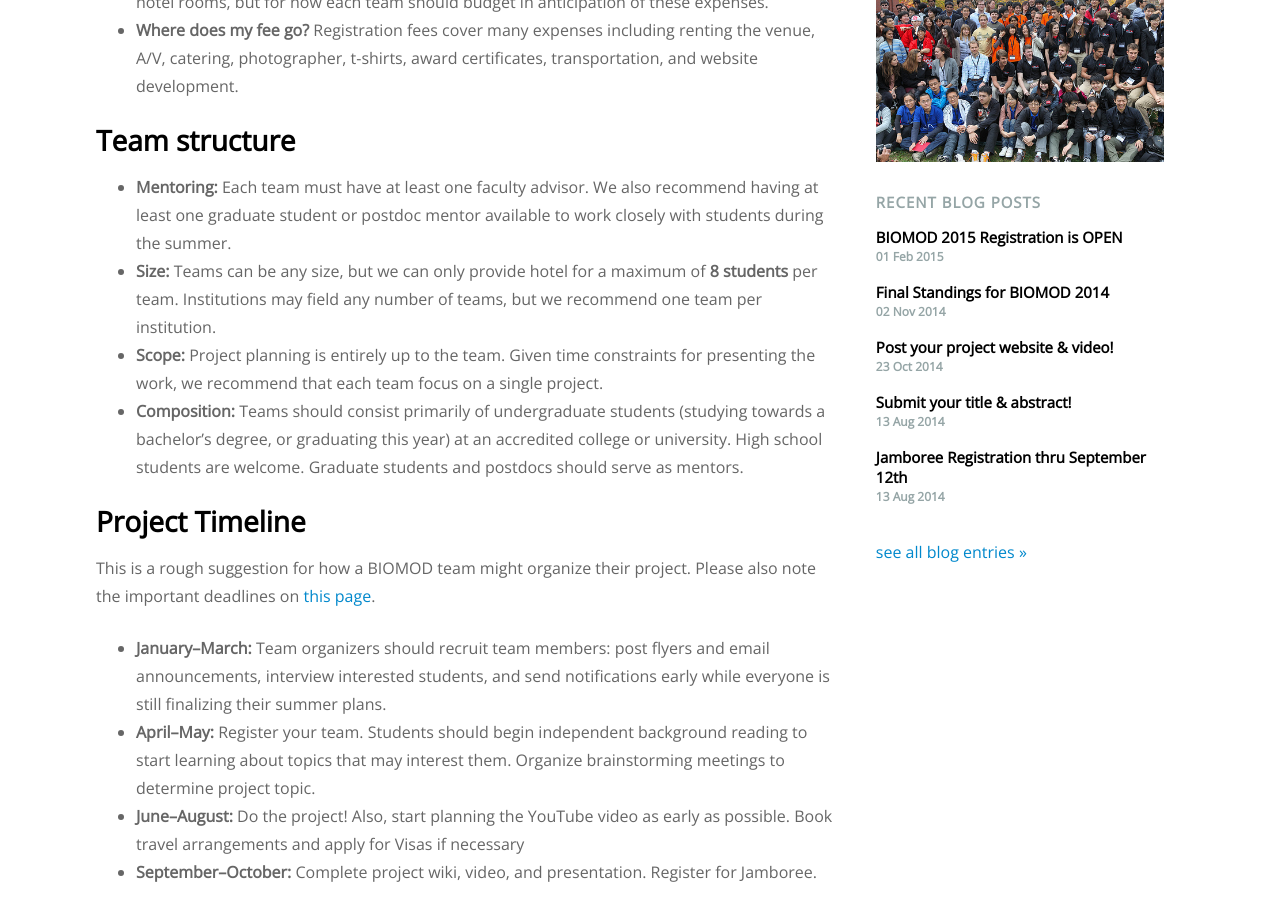
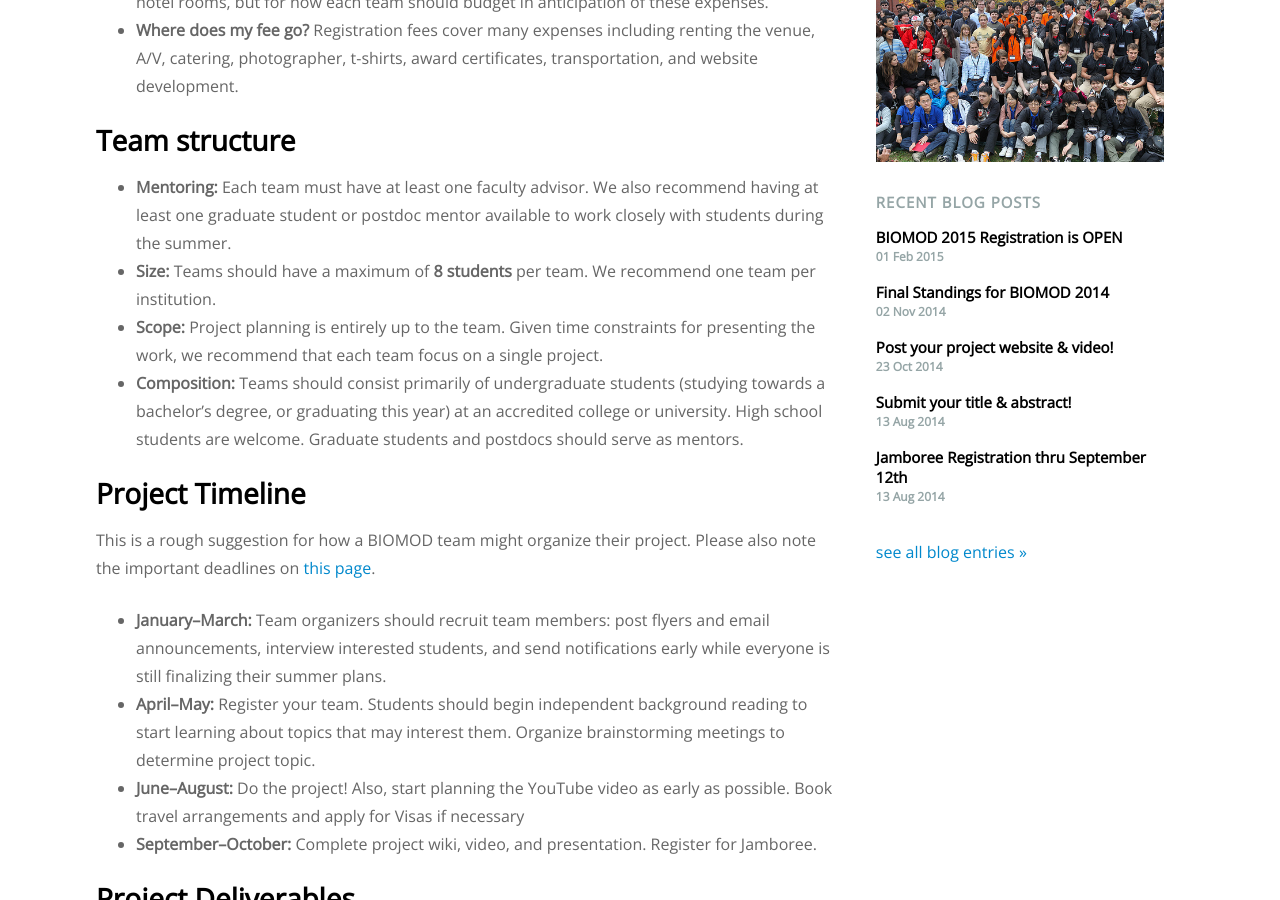
Before and after one commit to sdouglas/biomod, a Jekyll site: the page built from requirements/index.md, in a window 1280 px wide and 900 px high, scrolled down 454 px. Built offline with Jekyll 4.4.1, drawn with Linux system fonts in a browser that asks for light colours; nearby versions of some CDN libraries; Markdown is read by kramdown in place of the engine named in the settings.

Commit message:
update requirements

```diff
--- a/requirements/index.md
+++ b/requirements/index.md
@@ -3,7 +3,6 @@ layout: page
 title:  "Requirements"
 date:   2013-08-28 16:27:08
 ---
-
 
 
 This page outlines the requirements for team structure and project deliverables.
@@ -17,7 +16,7 @@ This page outlines the requirements for team structure and project deliverables.
 ## Team structure
 
 - **Mentoring:** Each team must have at least one faculty advisor. We also recommend having at least one graduate student or postdoc mentor available to work closely with students during the summer.
-- **Size:** Teams can be any size, but we can only provide hotel for a maximum of **8 students** per team. Institutions may field any number of teams, but we recommend one team per institution.
+- **Size:** Teams should have a maximum of **8 students** per team. We recommend one team per institution.
 - **Scope:** Project planning is entirely up to the team. Given time constraints for presenting the work, we recommend that each team focus on a single project.
 - **Composition:** Teams should consist primarily of undergraduate students (studying towards a bachelor's degree, or graduating this year) at an accredited college or university. High school students are welcome. Graduate students and postdocs should serve as mentors.
 
```
